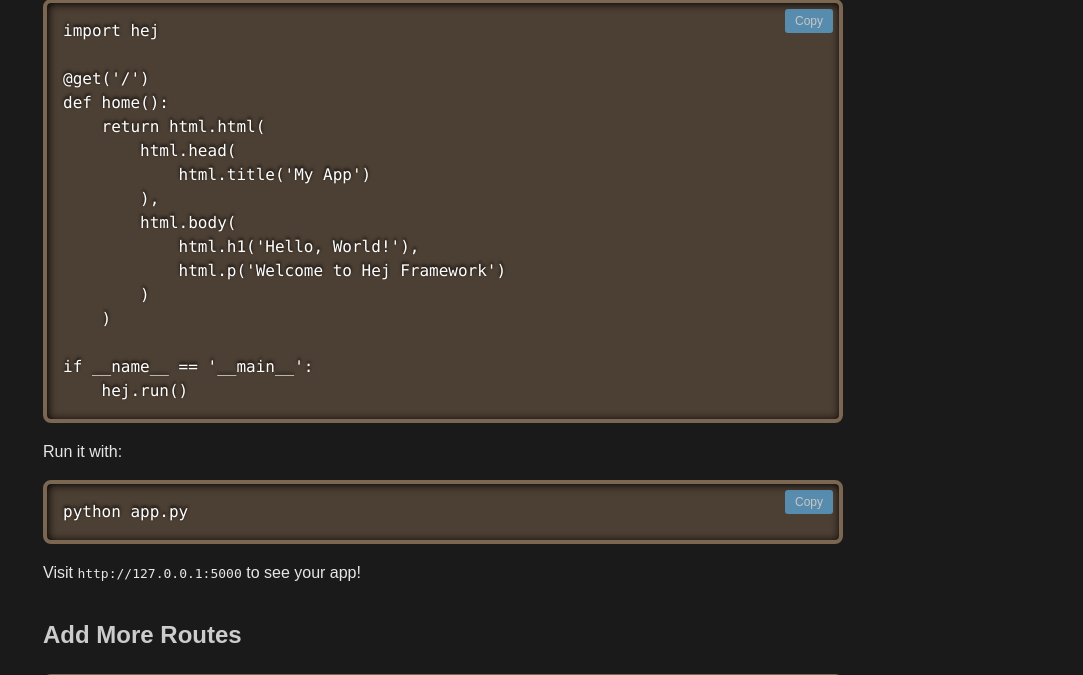
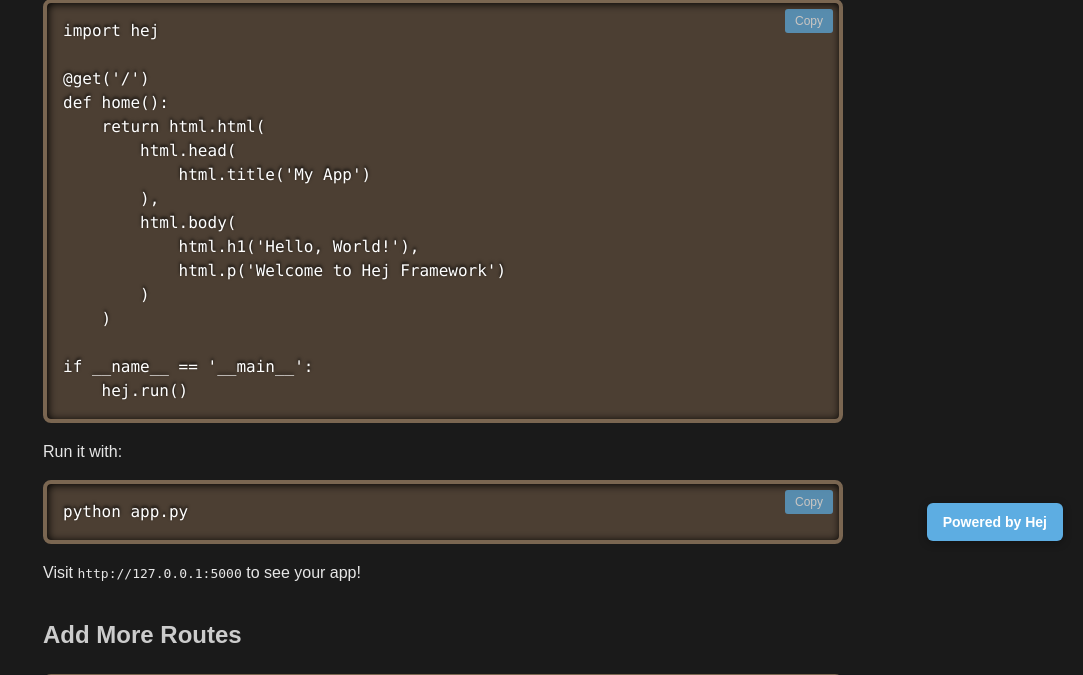
Before and after one commit to GamerC0der/hej, a Python web app: template templates/docs.html in a window 1280 px wide. Shown: the part 239-914 px from the top of the page, without its empty margins (197-1280 px from the left). Run offline with Jinja, Linux system fonts and the light colour scheme; the template is opened without the code that fills it, so the values that code supplies are empty; some libraries are stand-ins or nearby versions.

Commit message:
Powered by Hej Feature

```diff
--- a/templates/docs.html
+++ b/templates/docs.html
@@ -184,5 +184,9 @@ def about():
         }
     </script>
 
+    <div style="position: fixed; bottom: 20px; right: 20px; background-color: #5dade2; color: white; padding: 8px 16px; border-radius: 6px; font-size: 14px; font-weight: bold; box-shadow: 0 2px 8px rgba(0,0,0,0.3); z-index: 1000;">
+        Powered by Hej
+    </div>
+
 </body>
 </html>
--- a/test.py
+++ b/test.py
@@ -43,7 +43,8 @@ def home():
                 html.button('Download Hej', onclick="window.location.href='https://pypi.org/project/hej/'"),
                 html.button('View API Docs', onclick="window.location.href='/docs'"),
                 class_='buttons'
-            )
+            ),
+            html.div('Powered by Hej', style='position: fixed; bottom: 20px; right: 20px; background-color: #5dade2; color: white; padding: 8px 16px; border-radius: 6px; font-size: 14px; font-weight: bold; box-shadow: 0 2px 8px rgba(0,0,0,0.3); z-index: 1000;')
         )
     )
 
```
